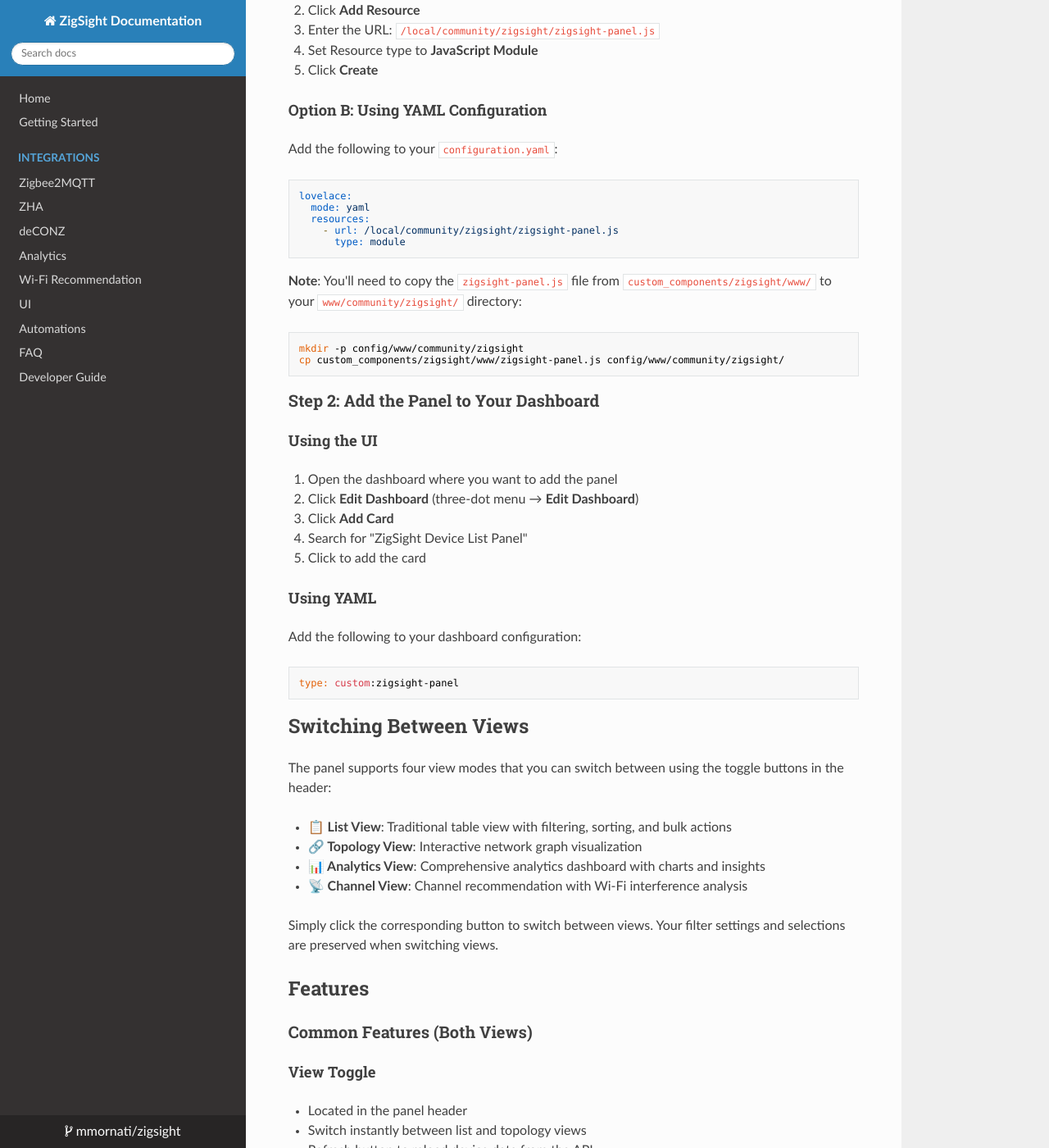
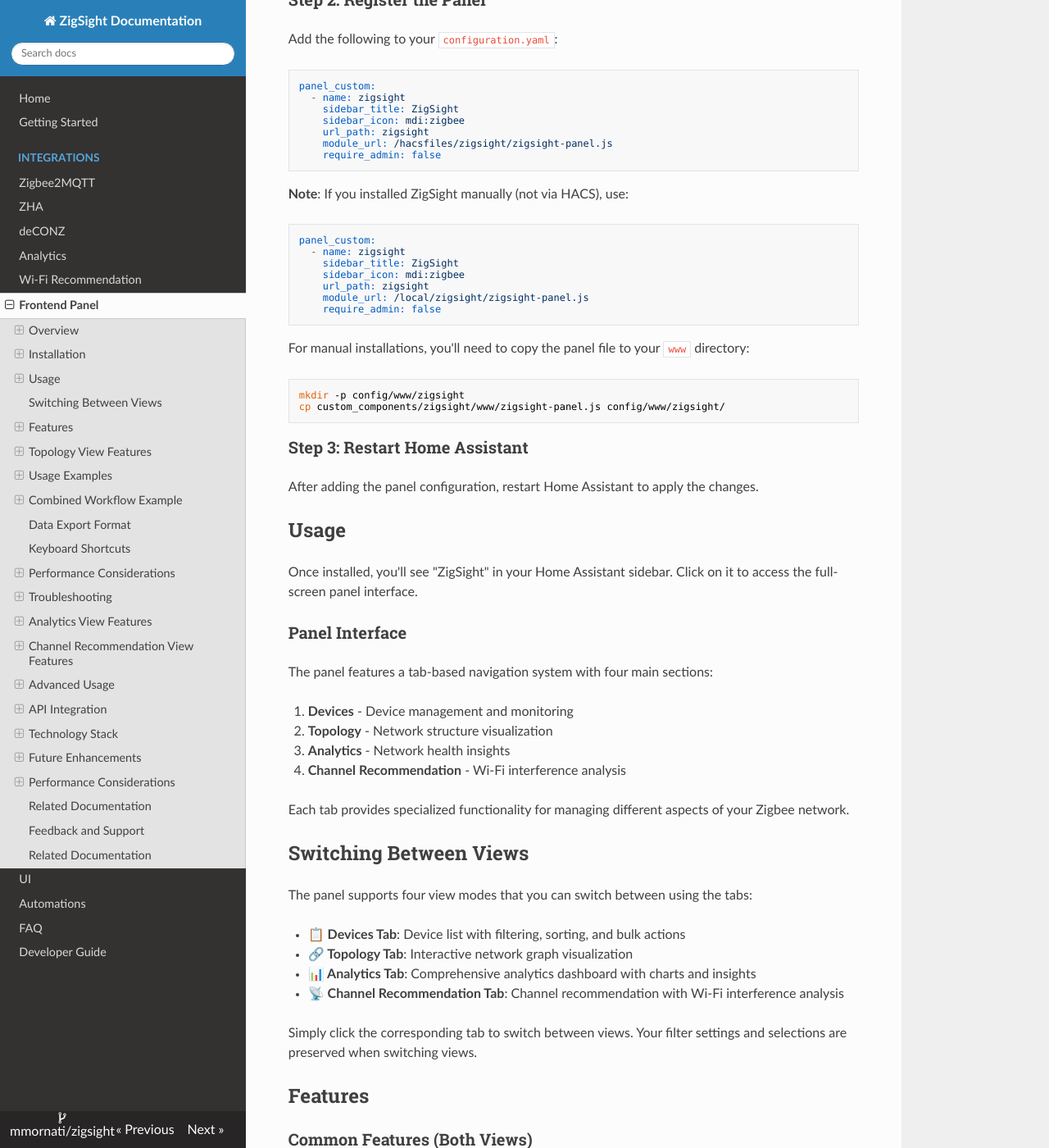
Before and after one commit to mmornati/zigsight, an MkDocs documentation site: the page built from docs/frontend_panel.md, in a window 1280 px wide and 1400 px high, scrolled down 1625 px. Shown: the whole window at 82% size. Built offline with MkDocs 1.6.1, drawn with Linux system fonts in a browser that asks for light colours; nearby versions of some CDN libraries; some of the changed text lies outside the part shown.

Commit message:
feat: improved the documentation

````diff
--- a/docs/faq.md
+++ b/docs/faq.md
@@ -111,10 +111,24 @@
 
 ## UI and Visualization
 
+### What's the difference between the Frontend Panel and the Topology Card?
+
+ZigSight provides two UI components:
+
+- **Frontend Panel**: A full-screen panel accessible from the Home Assistant sidebar. Provides comprehensive device management, topology visualization, analytics dashboard, and channel recommendations. See [Frontend Panel Documentation](frontend_panel.md).
+
+- **Topology Card**: A Lovelace dashboard card for embedding in your dashboards. Provides a quick network overview. See [UI Documentation](ui.md).
+
 ### How do I add the topology card?
 
 1. Register the card as a Lovelace resource (see [UI documentation](ui.md))
 2. Add `type: custom:zigsight-topology-card` to your dashboard
+
+### How do I enable the frontend panel?
+
+1. Add the panel configuration to `configuration.yaml` (see [Frontend Panel Documentation](frontend_panel.md))
+2. Restart Home Assistant
+3. Access "ZigSight" from the sidebar
 
 ### The topology card shows "No data" - what's wrong?
 
--- a/docs/frontend_panel.md
+++ b/docs/frontend_panel.md
@@ -1,10 +1,10 @@
-# ZigSight Device Management Panel
+# ZigSight Frontend Panel
 
-This document describes how to use the ZigSight Device Management Panel to manage and monitor your Zigbee devices with advanced filtering, sorting, search capabilities, and interactive network topology visualization.
+The ZigSight frontend panel provides a comprehensive full-screen interface for managing and visualizing your Zigbee network. It appears in the Home Assistant sidebar and gives you access to all ZigSight functionalities through an intuitive tab-based interface.
 
 ## Overview
 
-The ZigSight Device Management Panel provides a comprehensive interface for managing large Zigbee networks with four powerful view modes:
+The ZigSight Frontend Panel provides a comprehensive interface for managing large Zigbee networks with four powerful view modes:
 
 ### List View
 - **Advanced Filtering**: Filter devices by type, health status, battery level, link quality, and integration source
@@ -41,65 +41,76 @@
 
 ## Installation
 
-### Step 1: Add the Panel Resource
+### Step 1: Ensure Panel File is Available
 
-The device list panel is automatically included with ZigSight. To use it, you need to register it as a Lovelace resource.
+The panel file (`zigsight-panel.js`) is included with ZigSight. For HACS installations, it's automatically available. For manual installations, ensure the file exists at:
 
-#### Option A: Using the UI (Recommended)
+```
+custom_components/zigsight/www/zigsight-panel.js
+```
 
-1. Navigate to **Settings** → **Dashboards** → **Resources** (click the three-dot menu in the top right)
-2. Click **Add Resource**
-3. Enter the URL: `/local/community/zigsight/zigsight-panel.js`
-4. Set Resource type to **JavaScript Module**
-5. Click **Create**
-
-#### Option B: Using YAML Configuration
+### Step 2: Register the Panel
 
 Add the following to your `configuration.yaml`:
 
 ```yaml
-lovelace:
-  mode: yaml
-  resources:
-    - url: /local/community/zigsight/zigsight-panel.js
-      type: module
+panel_custom:
+  - name: zigsight
+    sidebar_title: ZigSight
+    sidebar_icon: mdi:zigbee
+    url_path: zigsight
+    module_url: /hacsfiles/zigsight/zigsight-panel.js
+    require_admin: false
 ```
 
-**Note**: You'll need to copy the `zigsight-panel.js` file from `custom_components/zigsight/www/` to your `www/community/zigsight/` directory:
+**Note**: If you installed ZigSight manually (not via HACS), use:
+
+```yaml
+panel_custom:
+  - name: zigsight
+    sidebar_title: ZigSight
+    sidebar_icon: mdi:zigbee
+    url_path: zigsight
+    module_url: /local/zigsight/zigsight-panel.js
+    require_admin: false
+```
+
+For manual installations, you'll need to copy the panel file to your `www` directory:
 
 ```bash
-mkdir -p config/www/community/zigsight
-cp custom_components/zigsight/www/zigsight-panel.js config/www/community/zigsight/
+mkdir -p config/www/zigsight
+cp custom_components/zigsight/www/zigsight-panel.js config/www/zigsight/
 ```
 
-### Step 2: Add the Panel to Your Dashboard
+### Step 3: Restart Home Assistant
 
-#### Using the UI
+After adding the panel configuration, restart Home Assistant to apply the changes.
 
-1. Open the dashboard where you want to add the panel
-2. Click **Edit Dashboard** (three-dot menu → **Edit Dashboard**)
-3. Click **Add Card**
-4. Search for "ZigSight Device List Panel"
-5. Click to add the card
+## Usage
 
-#### Using YAML
+Once installed, you'll see "ZigSight" in your Home Assistant sidebar. Click on it to access the full-screen panel interface.
 
-Add the following to your dashboard configuration:
+### Panel Interface
 
-```yaml
-type: custom:zigsight-panel
-```
+The panel features a tab-based navigation system with four main sections:
+
+1. **Devices** - Device management and monitoring
+2. **Topology** - Network structure visualization
+3. **Analytics** - Network health insights
+4. **Channel Recommendation** - Wi-Fi interference analysis
+
+Each tab provides specialized functionality for managing different aspects of your Zigbee network.
 
 ## Switching Between Views
 
-The panel supports four view modes that you can switch between using the toggle buttons in the header:
+The panel supports four view modes that you can switch between using the tabs:
 
-- **📋 List View**: Traditional table view with filtering, sorting, and bulk actions
-- **🔗 Topology View**: Interactive network graph visualization
-- **📊 Analytics View**: Comprehensive analytics dashboard with charts and insights
-- **📡 Channel View**: Channel recommendation with Wi-Fi interference analysis
+- **📋 Devices Tab**: Device list with filtering, sorting, and bulk actions
+- **🔗 Topology Tab**: Interactive network graph visualization
+- **📊 Analytics Tab**: Comprehensive analytics dashboard with charts and insights
+- **📡 Channel Recommendation Tab**: Channel recommendation with Wi-Fi interference analysis
 
-Simply click the corresponding button to switch between views. Your filter settings and selections are preserved when switching views.
+Simply click the corresponding tab to switch between views. Your filter settings and selections are preserved when switching views.
 
 ## Features
 
@@ -1218,7 +1229,7 @@
 
 ## Feedback and Support
 
-If you encounter issues or have suggestions for the Device List Panel:
+If you encounter issues or have suggestions for the Frontend Panel:
 
 1. Check the [FAQ](faq.md)
 2. Review existing [GitHub Issues](https://github.com/mmornati/zigsight/issues)
@@ -1228,3 +1239,10 @@
    - Steps to reproduce
    - Expected vs actual behavior
    - Screenshots if applicable
+
+## Related Documentation
+
+- [Getting Started Guide](getting_started.md) - Initial setup and configuration
+- [UI Documentation](ui.md) - Network topology card (separate from panel)
+- [Analytics Documentation](analytics.md) - Understanding device metrics
+- [Wi-Fi Recommendation](wifi_recommendation.md) - Channel optimization guide
--- a/docs/ui.md
+++ b/docs/ui.md
@@ -1,10 +1,12 @@
 # ZigSight UI - Network Topology Visualization
 
-This document describes how to use the ZigSight Network Topology card to visualize your Zigbee network.
+This document describes how to use the ZigSight Network Topology card to visualize your Zigbee network in a Lovelace dashboard card.
 
 ## Overview
 
-The ZigSight Network Topology card provides an interactive visualization of your Zigbee network, showing:
+The ZigSight Network Topology card is a **Lovelace dashboard card** that provides an interactive visualization of your Zigbee network, showing:
+
+> **Note**: ZigSight also includes a comprehensive [Frontend Panel](frontend_panel.md) accessible from the Home Assistant sidebar. The panel provides a full-screen interface with device management, topology visualization, analytics, and channel recommendations. The topology card described here is a separate component for use in Lovelace dashboards.
 
 - **Coordinator**: The Zigbee coordinator (typically your Zigbee2MQTT bridge)
 - **Routers**: Devices that can route messages (typically powered devices)
@@ -294,8 +296,34 @@
 
 A: You can access the raw JSON data by visiting `/api/zigsight/topology` in your browser. Copy and save the JSON response for analysis or backup.
 
+## Frontend Panel vs. Topology Card
+
+ZigSight provides two different UI components for network visualization:
+
+### Topology Card (This Document)
+
+- **Type**: Lovelace dashboard card
+- **Location**: Embedded in your Lovelace dashboards
+- **Use Case**: Quick network overview on a dashboard
+- **Features**: Device cards with basic information, statistics, device details dialog
+
+### Frontend Panel
+
+- **Type**: Full-screen panel accessible from sidebar
+- **Location**: Home Assistant sidebar → ZigSight
+- **Use Case**: Comprehensive network management and monitoring
+- **Features**:
+  - Device management with filtering and sorting
+  - Network topology with statistics
+  - Analytics dashboard
+  - Channel recommendation interface
+  - Real-time updates
+
+For more information about the frontend panel, see the [Frontend Panel Documentation](frontend_panel.md).
+
 ## See Also
 
+- [Frontend Panel](frontend_panel.md) - Comprehensive web interface for network management
 - [Getting Started Guide](getting_started.md)
 - [Analytics Documentation](analytics.md)
 - [Wi-Fi Recommendations](wifi_recommendation.md)
--- a/mkdocs.yml
+++ b/mkdocs.yml
@@ -25,6 +25,7 @@
       - deCONZ: integrations/deconz.md
   - Analytics: analytics.md
   - Wi-Fi Recommendation: wifi_recommendation.md
+  - Frontend Panel: frontend_panel.md
   - UI: ui.md
   - Automations: automations.md
   - FAQ: faq.md
````
Also changed, not shown: FRONTEND_PANEL_IMPLEMENTATION.md (added, +168 -0 lines), README.md (+1 -0 lines), docs/getting_started.md (+12 -0 lines), docs/index.md (+12 -0 lines), 2 other files.
